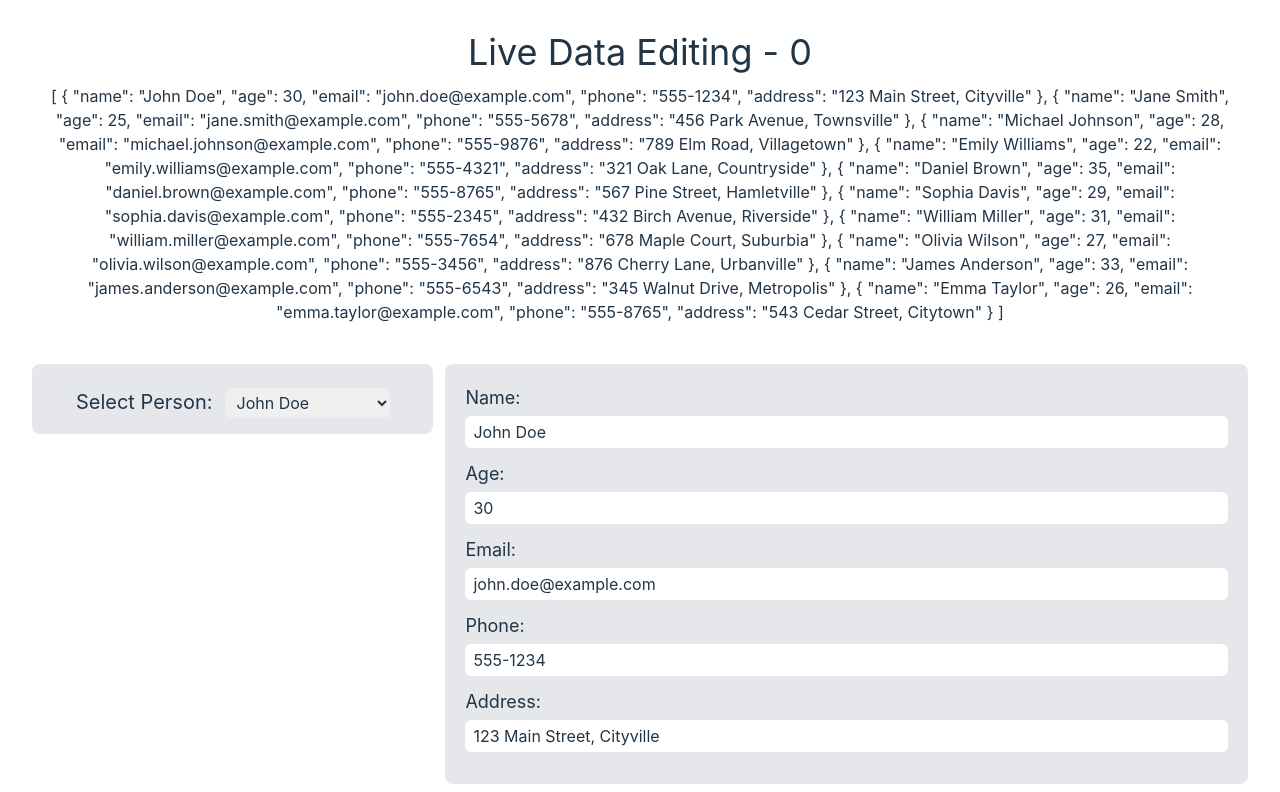
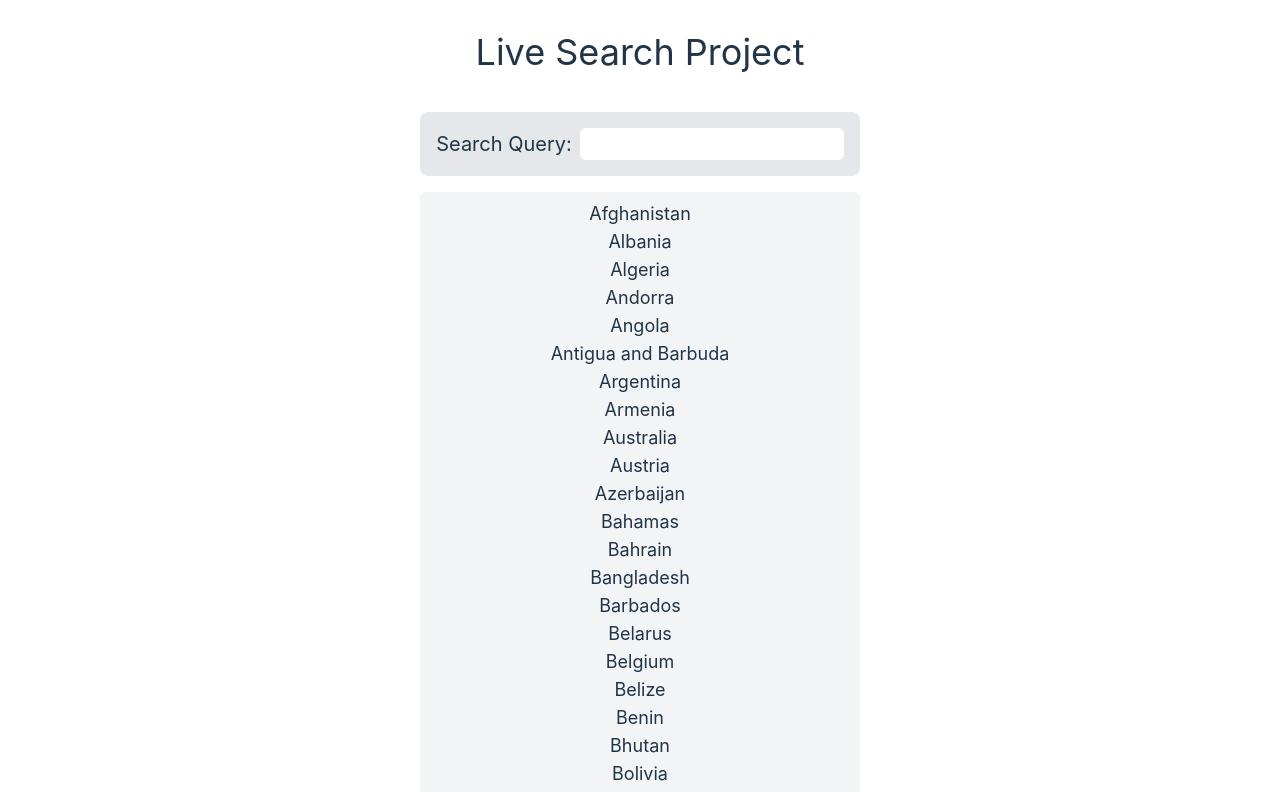
Before and after one commit to talhatonmoy/vue-learning-module4, a Vue app: page / in a window 1280 px wide. Shown: the top 792 px of the page. Built offline with nearby package versions, Linux system fonts and the light colour scheme.

Commit message:
live search project

```diff
--- a/src/App.vue
+++ b/src/App.vue
@@ -1,112 +1,230 @@
 <script setup>
 import { ref, reactive } from 'vue'
 
-const persons = reactive([
-  {
-    name: 'John Doe',
-    age: 30,
-    email: 'john.doe@example.com',
-    phone: '555-1234',
-    address: '123 Main Street, Cityville'
-  },
-  {
-    name: 'Jane Smith',
-    age: 25,
-    email: 'jane.smith@example.com',
-    phone: '555-5678',
-    address: '456 Park Avenue, Townsville'
-  },
-  {
-    name: 'Michael Johnson',
-    age: 28,
-    email: 'michael.johnson@example.com',
-    phone: '555-9876',
-    address: '789 Elm Road, Villagetown'
-  },
-  {
-    name: 'Emily Williams',
-    age: 22,
-    email: 'emily.williams@example.com',
-    phone: '555-4321',
-    address: '321 Oak Lane, Countryside'
-  },
-  {
-    name: 'Daniel Brown',
-    age: 35,
-    email: 'daniel.brown@example.com',
-    phone: '555-8765',
-    address: '567 Pine Street, Hamletville'
-  },
-  {
-    name: 'Sophia Davis',
-    age: 29,
-    email: 'sophia.davis@example.com',
-    phone: '555-2345',
-    address: '432 Birch Avenue, Riverside'
-  },
-  {
-    name: 'William Miller',
-    age: 31,
-    email: 'william.miller@example.com',
-    phone: '555-7654',
-    address: '678 Maple Court, Suburbia'
-  },
-  {
-    name: 'Olivia Wilson',
-    age: 27,
-    email: 'olivia.wilson@example.com',
-    phone: '555-3456',
-    address: '876 Cherry Lane, Urbanville'
-  },
-  {
-    name: 'James Anderson',
-    age: 33,
-    email: 'james.anderson@example.com',
-    phone: '555-6543',
-    address: '345 Walnut Drive, Metropolis'
-  },
-  {
-    name: 'Emma Taylor',
-    age: 26,
-    email: 'emma.taylor@example.com',
-    phone: '555-8765',
-    address: '543 Cedar Street, Citytown'
-  }
+const countries = reactive([
+  { name: 'Afghanistan', code: 'AF' },
+  { name: 'Albania', code: 'AL' },
+  { name: 'Algeria', code: 'DZ' },
+  { name: 'Andorra', code: 'AD' },
+  { name: 'Angola', code: 'AO' },
+  { name: 'Antigua and Barbuda', code: 'AG' },
+  { name: 'Argentina', code: 'AR' },
+  { name: 'Armenia', code: 'AM' },
+  { name: 'Australia', code: 'AU' },
+  { name: 'Austria', code: 'AT' },
+  { name: 'Azerbaijan', code: 'AZ' },
+  { name: 'Bahamas', code: 'BS' },
+  { name: 'Bahrain', code: 'BH' },
+  { name: 'Bangladesh', code: 'BD' },
+  { name: 'Barbados', code: 'BB' },
+  { name: 'Belarus', code: 'BY' },
+  { name: 'Belgium', code: 'BE' },
+  { name: 'Belize', code: 'BZ' },
+  { name: 'Benin', code: 'BJ' },
+  { name: 'Bhutan', code: 'BT' },
+  { name: 'Bolivia', code: 'BO' },
+  { name: 'Bosnia and Herzegovina', code: 'BA' },
+  { name: 'Botswana', code: 'BW' },
+  { name: 'Brazil', code: 'BR' },
+  { name: 'Brunei', code: 'BN' },
+  { name: 'Bulgaria', code: 'BG' },
+  { name: 'Burkina Faso', code: 'BF' },
+  { name: 'Burundi', code: 'BI' },
+  { name: 'Cabo Verde', code: 'CV' },
+  { name: 'Cambodia', code: 'KH' },
+  { name: 'Cameroon', code: 'CM' },
+  { name: 'Canada', code: 'CA' },
+  { name: 'Central African Republic', code: 'CF' },
+  { name: 'Chad', code: 'TD' },
+  { name: 'Chile', code: 'CL' },
+  { name: 'China', code: 'CN' },
+  { name: 'Colombia', code: 'CO' },
+  { name: 'Comoros', code: 'KM' },
+  { name: 'Congo (Brazzaville)', code: 'CG' },
+  { name: 'Congo (Kinshasa)', code: 'CD' },
+  { name: 'Costa Rica', code: 'CR' },
+  { name: 'Croatia', code: 'HR' },
+  { name: 'Cuba', code: 'CU' },
+  { name: 'Cyprus', code: 'CY' },
+  { name: 'Czech Republic', code: 'CZ' },
+  { name: 'Denmark', code: 'DK' },
+  { name: 'Djibouti', code: 'DJ' },
+  { name: 'Dominica', code: 'DM' },
+  { name: 'Dominican Republic', code: 'DO' },
+  { name: 'Ecuador', code: 'EC' },
+  { name: 'Egypt', code: 'EG' },
+  { name: 'El Salvador', code: 'SV' },
+  { name: 'Equatorial Guinea', code: 'GQ' },
+  { name: 'Eritrea', code: 'ER' },
+  { name: 'Estonia', code: 'EE' },
+  { name: 'Eswatini', code: 'SZ' },
+  { name: 'Ethiopia', code: 'ET' },
+  { name: 'Fiji', code: 'FJ' },
+  { name: 'Finland', code: 'FI' },
+  { name: 'France', code: 'FR' },
+  { name: 'Gabon', code: 'GA' },
+  { name: 'Gambia', code: 'GM' },
+  { name: 'Georgia', code: 'GE' },
+  { name: 'Germany', code: 'DE' },
+  { name: 'Ghana', code: 'GH' },
+  { name: 'Greece', code: 'GR' },
+  { name: 'Grenada', code: 'GD' },
+  { name: 'Guatemala', code: 'GT' },
+  { name: 'Guinea', code: 'GN' },
+  { name: 'Guinea-Bissau', code: 'GW' },
+  { name: 'Guyana', code: 'GY' },
+  { name: 'Haiti', code: 'HT' },
+  { name: 'Holy See', code: 'VA' },
+  { name: 'Honduras', code: 'HN' },
+  { name: 'Hungary', code: 'HU' },
+  { name: 'Iceland', code: 'IS' },
+  { name: 'India', code: 'IN' },
+  { name: 'Indonesia', code: 'ID' },
+  { name: 'Iran', code: 'IR' },
+  { name: 'Iraq', code: 'IQ' },
+  { name: 'Ireland', code: 'IE' },
+  { name: 'Israel', code: 'IL' },
+  { name: 'Italy', code: 'IT' },
+  { name: 'Jamaica', code: 'JM' },
+  { name: 'Japan', code: 'JP' },
+  { name: 'Jordan', code: 'JO' },
+  { name: 'Kazakhstan', code: 'KZ' },
+  { name: 'Kenya', code: 'KE' },
+  { name: 'Kiribati', code: 'KI' },
+  { name: 'Korea, North', code: 'KP' },
+  { name: 'Korea, South', code: 'KR' },
+  { name: 'Kosovo', code: 'XK' },
+  { name: 'Kuwait', code: 'KW' },
+  { name: 'Kyrgyzstan', code: 'KG' },
+  { name: 'Laos', code: 'LA' },
+  { name: 'Latvia', code: 'LV' },
+  { name: 'Lebanon', code: 'LB' },
+  { name: 'Lesotho', code: 'LS' },
+  { name: 'Liberia', code: 'LR' },
+  { name: 'Libya', code: 'LY' },
+  { name: 'Liechtenstein', code: 'LI' },
+  { name: 'Lithuania', code: 'LT' },
+  { name: 'Luxembourg', code: 'LU' },
+  { name: 'Madagascar', code: 'MG' },
+  { name: 'Malawi', code: 'MW' },
+  { name: 'Malaysia', code: 'MY' },
+  { name: 'Maldives', code: 'MV' },
+  { name: 'Mali', code: 'ML' },
+  { name: 'Malta', code: 'MT' },
+  { name: 'Marshall Islands', code: 'MH' },
+  { name: 'Mauritania', code: 'MR' },
+  { name: 'Mauritius', code: 'MU' },
+  { name: 'Mexico', code: 'MX' },
+  { name: 'Micronesia', code: 'FM' },
+  { name: 'Moldova', code: 'MD' },
+  { name: 'Monaco', code: 'MC' },
+  { name: 'Mongolia', code: 'MN' },
+  { name: 'Montenegro', code: 'ME' },
+  { name: 'Morocco', code: 'MA' },
+  { name: 'Mozambique', code: 'MZ' },
+  { name: 'Myanmar', code: 'MM' },
+  { name: 'Namibia', code: 'NA' },
+  { name: 'Nauru', code: 'NR' },
+  { name: 'Nepal', code: 'NP' },
+  { name: 'Netherlands', code: 'NL' },
+  { name: 'New Zealand', code: 'NZ' },
+  { name: 'Nicaragua', code: 'NI' },
+  { name: 'Niger', code: 'NE' },
+  { name: 'Nigeria', code: 'NG' },
+  { name: 'North Macedonia', code: 'MK' },
+  { name: 'Norway', code: 'NO' },
+  { name: 'Oman', code: 'OM' },
+  { name: 'Pakistan', code: 'PK' },
+  { name: 'Palau', code: 'PW' },
+  { name: 'Panama', code: 'PA' },
+  { name: 'Papua New Guinea', code: 'PG' },
+  { name: 'Paraguay', code: 'PY' },
+  { name: 'Peru', code: 'PE' },
+  { name: 'Philippines', code: 'PH' },
+  { name: 'Poland', code: 'PL' },
+  { name: 'Portugal', code: 'PT' },
+  { name: 'Qatar', code: 'QA' },
+  { name: 'Romania', code: 'RO' },
+  { name: 'Russia', code: 'RU' },
+  { name: 'Rwanda', code: 'RW' },
+  { name: 'Saint Kitts and Nevis', code: 'KN' },
+  { name: 'Saint Lucia', code: 'LC' },
+  { name: 'Saint Vincent and the Grenadines', code: 'VC' },
+  { name: 'Samoa', code: 'WS' },
+  { name: 'San Marino', code: 'SM' },
+  { name: 'Sao Tome and Principe', code: 'ST' },
+  { name: 'Saudi Arabia', code: 'SA' },
+  { name: 'Senegal', code: 'SN' },
+  { name: 'Serbia', code: 'RS' },
+  { name: 'Seychelles', code: 'SC' },
+  { name: 'Sierra Leone', code: 'SL' },
+  { name: 'Singapore', code: 'SG' },
+  { name: 'Slovakia', code: 'SK' },
+  { name: 'Slovenia', code: 'SI' },
+  { name: 'Solomon Islands', code: 'SB' },
+  { name: 'Somalia', code: 'SO' },
+  { name: 'South Africa', code: 'ZA' },
+  { name: 'South Sudan', code: 'SS' },
+  { name: 'Spain', code: 'ES' },
+  { name: 'Sri Lanka', code: 'LK' },
+  { name: 'Sudan', code: 'SD' },
+  { name: 'Suriname', code: 'SR' },
+  { name: 'Sweden', code: 'SE' },
+  { name: 'Switzerland', code: 'CH' },
+  { name: 'Syria', code: 'SY' },
+  { name: 'Taiwan', code: 'TW' },
+  { name: 'Tajikistan', code: 'TJ' },
+  { name: 'Tanzania', code: 'TZ' },
+  { name: 'Thailand', code: 'TH' },
+  { name: 'Timor-Leste', code: 'TL' },
+  { name: 'Togo', code: 'TG' },
+  { name: 'Tonga', code: 'TO' },
+  { name: 'Trinidad and Tobago', code: 'TT' },
+  { name: 'Tunisia', code: 'TN' },
+  { name: 'Turkey', code: 'TR' },
+  { name: 'Turkmenistan', code: 'TM' },
+  { name: 'Tuvalu', code: 'TV' },
+  { name: 'Uganda', code: 'UG' },
+  { name: 'Ukraine', code: 'UA' },
+  { name: 'United Arab Emirates', code: 'AE' },
+  { name: 'United Kingdom', code: 'GB' },
+  { name: 'United States', code: 'US' },
+  { name: 'Uruguay', code: 'UY' },
+  { name: 'Uzbekistan', code: 'UZ' },
+  { name: 'Vanuatu', code: 'VU' },
+  { name: 'Venezuela', code: 'VE' },
+  { name: 'Vietnam', code: 'VN' },
+  { name: 'Yemen', code: 'YE' },
+  { name: 'Zambia', code: 'ZM' },
+  { name: 'Zimbabwe', code: 'ZW' }
 ]);
 
-const activeIndex = ref(0);
+const searchText = ref('');
 
-
+function getFilteredCountries() {
+  return countries.filter((country) => {
+    return country.name.toLowerCase().startsWith(searchText.value.toLowerCase())
+  })
+}
 
 </script>
 
 <template>
   <div class="container mx-auto w-full block min-h-screen">
-    <h2 class="text-4xl capitalize">Live Data Editing - {{ activeIndex }}</h2>
-    <p class="mt-3">{{ persons }}</p>
+    <h2 class="text-4xl capitalize">Live Search Project</h2>
+    <p class="mt-3">{{ searchText }}</p>
     <!-- Input Box -->
     <div class=" mt-10 space-y-4">
-      <div class="flex items-start mt-10 space-x-3">
-        <!-- Select Person -->
-        <div class=" space-y-2 bg-gray-200 p-4 rounded-lg w-4/12">
-          <label class="text-xl mr-3" for="sp">Select Person:</label>
-          <select v-model="activeIndex" class="p-1 min-w-[150px] px-2 rounded-md focus:outline-none" id="sp">
-            <option v-for="(person, index) in persons" :key="index" :value="index">{{ person.name }}</option>
-          </select>
-        </div>
-        <!-- Select Person End-->
+      <!-- Input Box -->
+      <div class="flex items-center mt-10 bg-gray-200 p-4 rounded-lg space-x-2">
+        <label class="text-xl" for="color">Search Query:</label>
+        <input type="text" v-model="searchText" id="color" class="p-1 px-2 rounded-md focus:outline-none">
+      </div>
 
-        <!-- Person Data -->
-        <div class=" bg-gray-200 p-5 rounded-lg w-8/12">
-          <!-- Single Input Field -->
-          <div v-for="(value, key, index) in persons[activeIndex]" :key="key" class="mb-3 text-left">
-            <label class="text-lg block mb-1 capitalize" for="color">{{ key }}:</label>
-            <input type="text" v-model="persons[activeIndex][key]" id="color"
-              class="p-1 px-2 w-full rounded-md focus:outline-none">
-          </div>
-          <!-- Single Input Field End-->
-        </div>
-        <!-- Person Data End -->
+      <div class="bg-gray-100 w-full p-2 rounded-md">
+        <ul>
+          <li v-for="country in getFilteredCountries()" :key="country.code" class="text-lg">{{ country.name }}</li>
+        </ul>
       </div>
 
 
```
